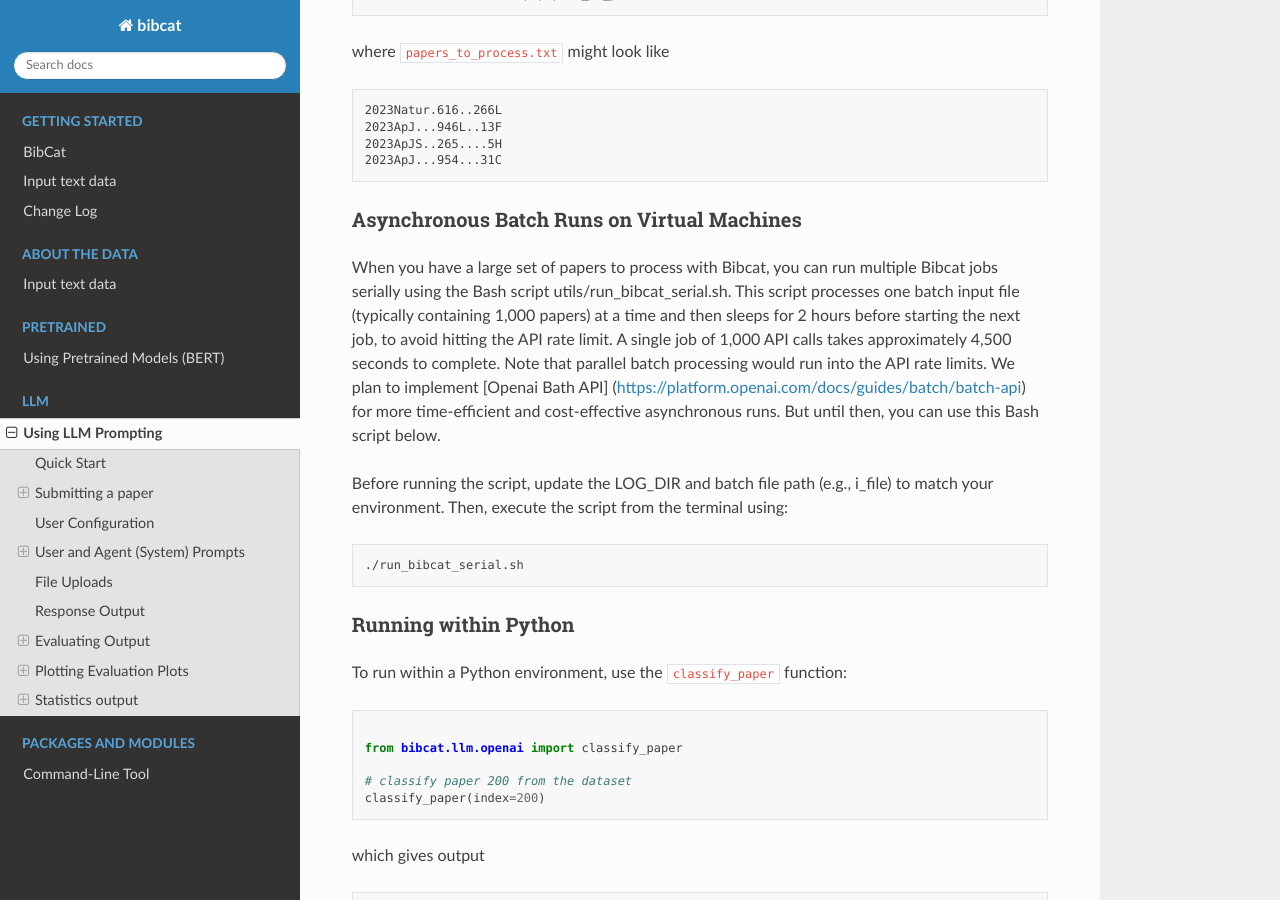
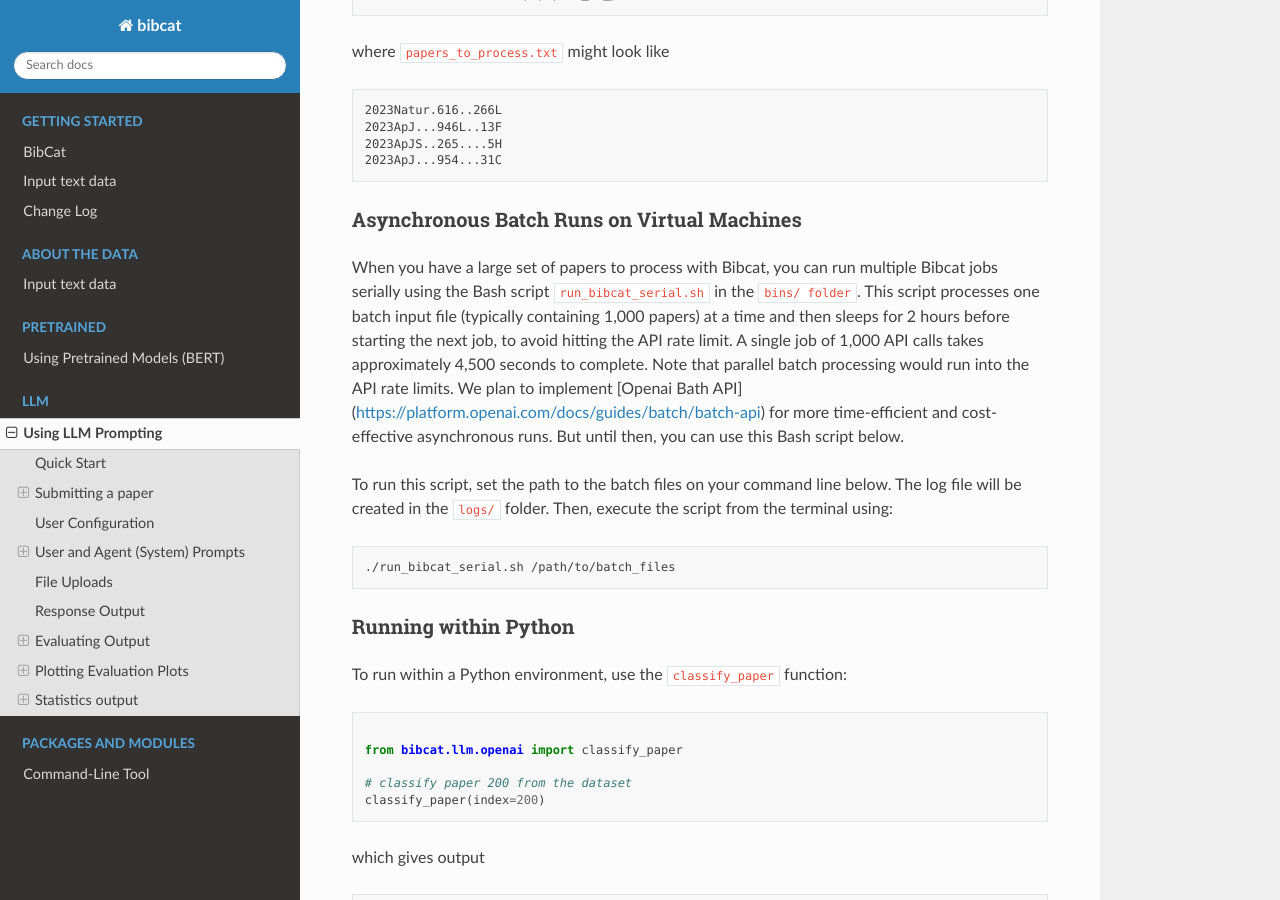
Before and after one commit to spacetelescope/bibcat, a Sphinx documentation site: the page built from docs/llm.md, in a window 1280 px wide and 900 px high, scrolled down 1449 px. Built offline with Sphinx 7.4.7 and the Read the Docs theme 3.1.0, drawn with Linux system fonts in a browser that asks for light colours; pages that are not in the unit, such as notebooks, are missing from menus.

Commit message:
Allow setting batch directory via command-line argument and add input validation.

````diff
--- a/docs/llm.md
+++ b/docs/llm.md
@@ -58,12 +58,12 @@
 
 ### Asynchronous Batch Runs on Virtual Machines
 
-When you have a large set of papers to process with Bibcat, you can run multiple Bibcat jobs serially using the Bash script utils/run_bibcat_serial.sh. This script processes one batch input file (typically containing 1,000 papers) at a time and then sleeps for 2 hours before starting the next job, to avoid hitting the API rate limit. A single job of 1,000 API calls takes approximately 4,500 seconds to complete. Note that parallel batch processing would run into the API rate limits. We plan to implement [Openai Bath API] (https://platform.openai.com/docs/guides/batch/batch-api) for more time-efficient and cost-effective  asynchronous runs. But until then, you can use this Bash script below.
+When you have a large set of papers to process with Bibcat, you can run multiple Bibcat jobs serially using the Bash script `run_bibcat_serial.sh` in the `bins/ folder`. This script processes one batch input file (typically containing 1,000 papers) at a time and then sleeps for 2 hours before starting the next job, to avoid hitting the API rate limit. A single job of 1,000 API calls takes approximately 4,500 seconds to complete. Note that parallel batch processing would run into the API rate limits. We plan to implement [Openai Bath API] (https://platform.openai.com/docs/guides/batch/batch-api) for more time-efficient and cost-effective  asynchronous runs. But until then, you can use this Bash script below.
 
-Before running the script, update the LOG_DIR and batch file path (e.g., i_file) to match your environment. Then, execute the script from the terminal using:
+To run this script, set the path to the batch files on your command line below. The log file will be created in the `logs/` folder. Then, execute the script from the terminal using:
 
 ```bash
-./run_bibcat_serial.sh
+./run_bibcat_serial.sh /path/to/batch_files
 
 ```
 
````
Also changed, not shown: 2 other files.
